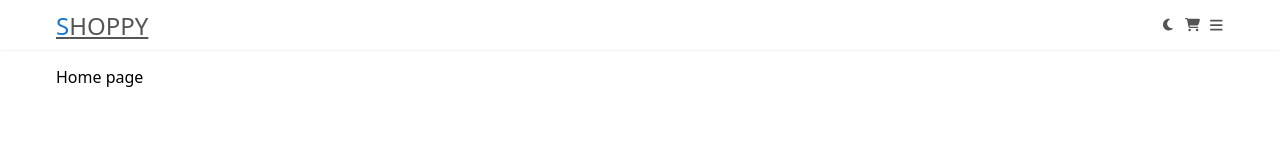
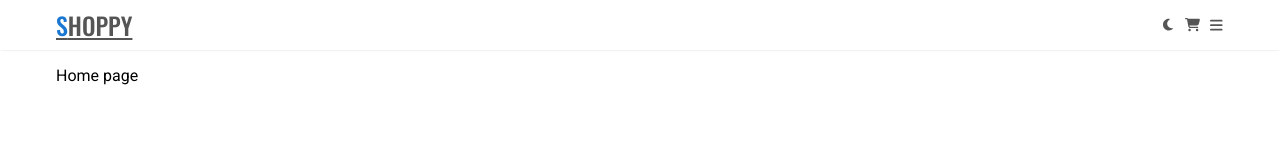
Before and after one commit to jurekledzinski/shoppy, a Next.js app: page / in a window 1280 px wide. Shown: the top 160 px of the page. Built offline with nearby package versions, Linux system fonts and the light colour scheme.

Commit message:
Add font families

```diff
--- a/components/shared/aside/Aside.module.css
+++ b/components/shared/aside/Aside.module.css
@@ -20,6 +20,8 @@
   color: var(--color-text-primary);
   box-shadow: 0px 1px 1px -1px var(--color-box-shadow-bottom);
   margin: 0 1rem 0.5rem;
+  text-transform: uppercase;
+  font-family: var(--font-oswald);
 }
 
 .menuItem:first-child {
--- a/components/shared/header/Header.module.css
+++ b/components/shared/header/Header.module.css
@@ -21,6 +21,7 @@
 .logo {
   text-transform: uppercase;
   font-weight: 500;
+  font-family: var(--font-oswald);
 }
 
 .logo::first-letter {
--- a/styles/globals.css
+++ b/styles/globals.css
@@ -63,8 +63,7 @@ body {
   height: 100vh;
   min-height: 100vh;
   overflow: hidden;
-  font-family: system-ui, -apple-system, BlinkMacSystemFont, 'Segoe UI', Roboto,
-    Oxygen, Ubuntu, Cantarell, 'Open Sans', 'Helvetica Neue', sans-serif;
+  font-family: var(--font-roboto);
 }
 
 a:link,
@@ -80,6 +79,7 @@ a:visited:active {
 
 button {
   color: var(--color-text-primary);
+  font-family: var(--font-oswald);
 }
 
 input:focus-visible,
```
